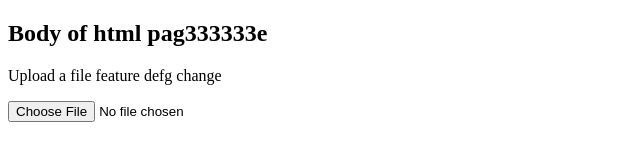
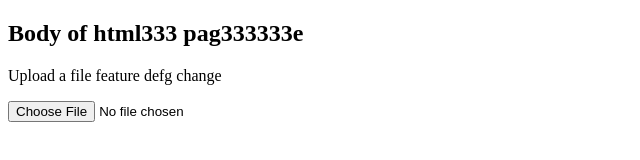
Before and after one commit to sonu0011/GithubPractice, a plain HTML site: page index.html in a window 1280 px wide. Shown: the full height of the page, 0-640 px from the left. Drawn offline with Linux system fonts and the light colour scheme.

Commit message:
new changes1

```diff
--- a/index.html
+++ b/index.html
@@ -7,7 +7,7 @@
     <title>Document</title>
 </head>
 <body>
-    <body><h2>Body of html  pag333333e</h2></body>
+    <body><h2>Body of html333  pag333333e</h2></body>
     <p>Upload a file feature defg change</p>
     <form>
         <input type="file">
```
